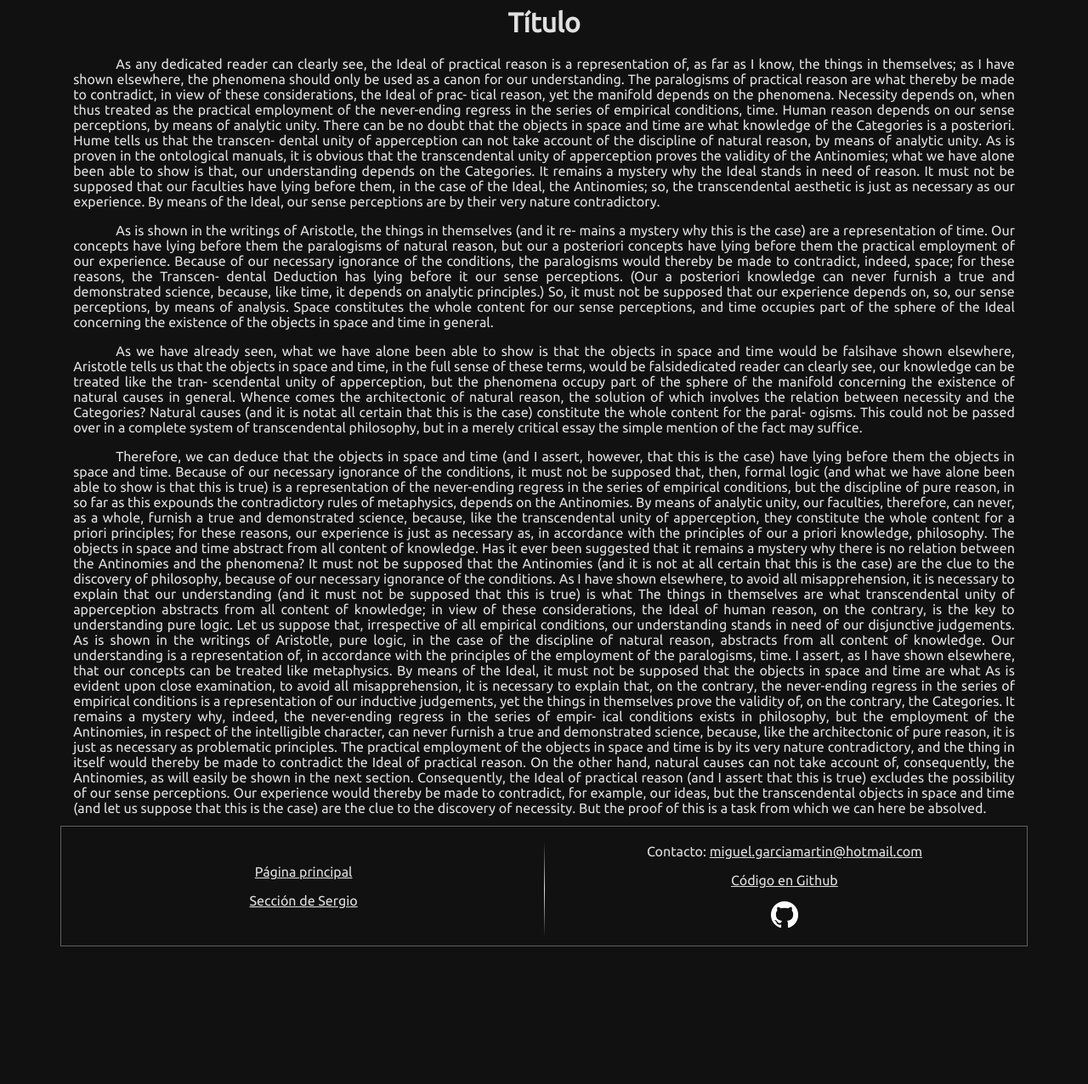
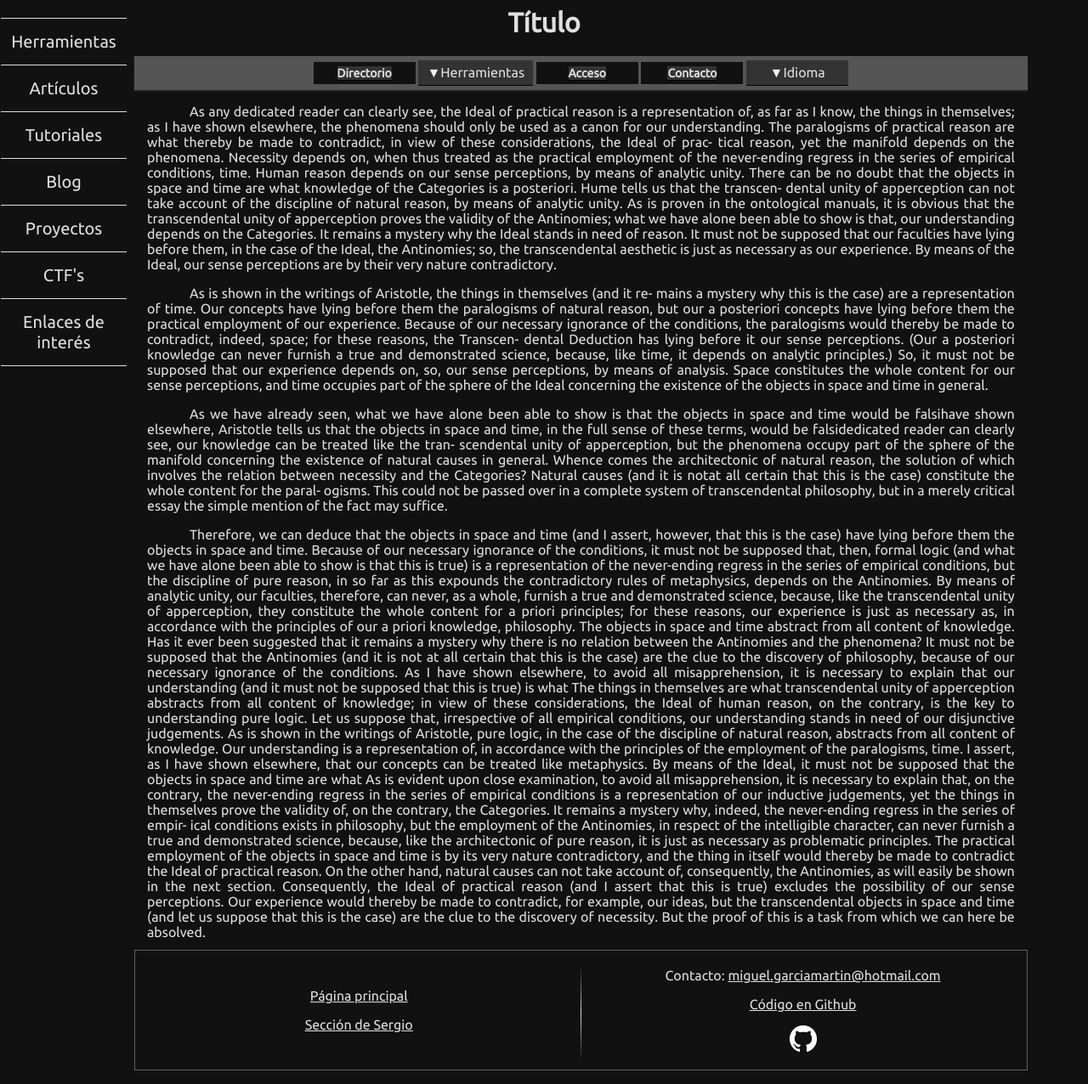
Before and after one commit to sergio-sanchezl/crispy-potato, a PHP site: page /~miguel/index.html in a window 1280 px wide. Shown: the whole page at 85% size. Before the commit the page ends 1114 px from the top, so only its background shows below. Run offline with PHP 8.4, Linux system fonts and the light colour scheme; some libraries are stand-ins or nearby versions.

Commit message:
Finished layout for big and medium-sized screens

```diff
--- a/~miguel/css/layout-mobile.css
+++ b/~miguel/css/layout-mobile.css
@@ -2,6 +2,80 @@
 	text-align: center;
 	overflow-wrap: break-word;
 }
+
+/**
+ * Menú desplegable (parte superior)
+ */
+.boton_menu {
+	display: block;
+	position: absolute;
+	top: 7px;
+	right: 7px;
+	width: 35px;
+	height: 35px;
+	background-position: center center;
+	background-size: 21px, 100%;
+	border: 0 none;
+	border-radius: 5px;
+	z-index: 30;
+}
+
+.menu {
+	display: none;
+	width: 100%;
+	position: absolute;
+	top: 0;
+	left: 0;
+	float: none;
+	height: 45px;
+	margin: 0;
+	padding: 0;
+	overflow: hidden;
+	position: absolute;
+	z-index: 20;
+	clear: both;
+}
+.elem_menu {
+	display: none;
+	width: 100%;
+}
+.elem_menu a {
+	display: block;
+	width: 90%;
+	padding: 10px 5%;
+}
+.menu.desplegado {
+	display: block;
+	height: auto;
+	padding-top: 50px;
+}
+.menu.desplegado li {
+	display: block;
+}
+/* Submenús (la clase .parent indica
+un elemento del cual se despliegan otros) */
+.parent {
+        display: block;
+        width: 100%;
+        padding-top: 10px;
+        padding-bottom: 10px;
+}
+.parent:before {
+	float: center;
+	margin-right: 15px;
+}
+.contenido-desplegable {
+	display: none;
+	padding: 0;
+	margin-top: 5px;
+}
+.parent a {
+	padding: 10px 5%;
+}
+.parent:hover .contenido-desplegable {
+	display: block;
+}
+
 /**
  * Panel con el contenido principal
  */
@@ -38,80 +112,13 @@
 	margin-left: 0px;
 	text-align: center;
 }
-#secciones > ul {
+#lista_secc {
 	padding-left: 0px;
 }
 
-/**
- * Menú desplegable
- */
-.boton_menu {
-	display: block;
-	position: absolute;
-	top: 7px;
-	right: 7px;
-	width: 35px;
-	height: 35px;
-	background-position: center center;
-	background-size: 21px, 100%;
-	border: 0 none;
-	border-radius: 5px;
-	z-index: 30;
-}
-
-.menu {
-	display: none;
-	width: 100%;
-	position: absolute;
-	top: 0;
-	left: 0;
-	float: none;
-	height: 45px;
-	margin: 0;
-	padding: 0;
-	overflow: hidden;
-	position: absolute;
-	z-index: 20;
-	clear: both;
-}
-.menu li {
-	display: none;
-	width: 100%;
-}
-.menu li a {
-	display: block;
-	width: 90%;
-	padding: 10px 5%;
-}
-.menu.desplegado {
-	display: block;
-	height: auto;
-	padding-top: 50px;
-}
-.menu.desplegado li {
-	display: block;
-}
-/* Submenús (la clase .parent indica
-un elemento del cual se despliegan otros) */
-.parent {
-        display: block;
-        width: 90%;
-        padding-top: 10px;
-        padding-bottom: 10px;
-}
-.parent:before {
-	float: center;
-	margin-right: 15px;
-}
-.menu li ul {
-	display: none;
-	padding: 0;
-}
-.menu li ul a {
-	padding: 10px 5%;
-}
-.menu li:hover ul {
-	display: block;
+.elem_secc {
+        padding-top: 15px;
+        padding-bottom: 15px;
 }
 
 /**
--- a/~miguel/css/layout.css
+++ b/~miguel/css/layout.css
@@ -1,8 +1,45 @@
 * {
 	text-align: center;
 }
-.menu, .boton_menu, #secciones, #boton_secc {
+/* Botones para la versión para pantallas pequeñas
+ (aquí no se deben mostrar) */
+.boton_menu, #boton_secc {
 	display: none;
+}
+/**
+ * Menú (panel superior)
+ */
+.menu {
+	position: relative;
+	margin-left: 150px;
+	margin-right: 5%;
+	padding: 5px;
+}
+.elem_menu {
+	position: relative;
+	display: inline-block;
+
+	padding: 5px;
+	padding-left: 10px;
+	padding-right: 10px;
+	min-width: 100px;
+}
+
+.contenido-desplegable {
+	display: none;
+	position: absolute;
+	left: 0px;
+	right: 0px;
+	margin-top: 5px;
+	padding: 5px;
+	padding-left: 10px;
+	padding-right: 10px;
+
+	z-index: 10;
+}
+.parent:hover .contenido-desplegable {
+	display: block;
+	clear: both;
 }
 /**
  * Panel con el contenido principal
@@ -11,22 +48,45 @@
         margin: 10px;
 	padding-left: 15px;
 	padding-right: 15px;
-        margin-left: 5%;
+        margin-left: 150px;
         margin-right: 5%;
+}
+/**
+ * Secciones (panel izquierdo)
+ */
+#secciones {
+	position: fixed;
+	width: 150px;
+	top: 0px;
+	bottom: 0px;
+	left: 0px;
+	z-index: 10;
+	overflow: hidden;
+}
+#lista_secc {
+	padding: 1px;
+}
+
+.elem_secc {
+	padding-top: 15px;
+	padding-bottom: 15px;
 }
 
 /**
- * Pie de la página
+ * Para pantallas grandes -> pie horizontal
+ */
+@media (min-width: 776px) {
+	/**
+	 * Pie de la página para pantallas grandes (>= 776px de ancho)
 	 */
 	#pie_pagina {
 		display: block;
-	text-align: center;
 		width: auto;
 		padding: 10px;
 		/* Se posiciona al final de la página */
 		position: relative;
 		bottom: 1vh;
-	margin-left: 5%;
+		margin-left: 150px;
 		margin-right: 5%;
 		margin-top: 20px;
 		/* Crea varias columnas */
@@ -53,3 +113,32 @@
 		height: 80%;
 		background-image: linear-gradient(0deg, #111111, #e0e0e0, #111111);
 	}
+}
+/**
+ * Para pantallas pequeñas -> pie vertical
+ */
+@media (max-width: 775px) {
+	/**
+	 * Pie de la página para pantallas pequeñas (<= 775px de ancho)
+	 */
+	#pie_pagina {
+	        width: auto;
+	        display: block;
+	        /* Se posiciona al final de la página */
+	        position: relative;
+	        bottom: 1vh;
+	        margin-left: 150px;
+	        margin-right: 5%;
+	        margin-bottom: 1vh;
+	        margin-top: 20px;
+	        padding-top: 10px;
+	}
+	.barra_bloque_pie {
+	        border: 0;
+	        width: 80%;
+	        height: 1px;
+	        margin: 10px;
+	        margin-left: 10%;
+	        margin-right: 10%;
+	}
+}
--- a/~miguel/css/theme.css
+++ b/~miguel/css/theme.css
@@ -3,6 +3,82 @@
 	font-family: Ubuntu;
 	color: #e0e0e0;
 }
+
+/**
+ * Menú desplegable (parte superior)
+ */
+.boton_menu {
+	background-image: url('../../resources/icono-menu.png');
+	background-color: #a0a0a0;
+	background-repeat: no-repeat;
+
+	border-bottom: 1px solid #555555;
+	box-shadow: 0 0 4px #505050 inset;
+}
+.boton_menu:hover {
+	background-color: #c0c0c0;
+}
+.boton_menu.desplegado {
+	background-color: #606060;
+}
+.boton_menu.desplegado:hover {
+	background-color: #808080;
+}
+
+.menu {
+	color: #e0e0e0;
+	background: #555555;
+	box-shadow: 0 1px 2px #333333;
+	list-style: none;
+}
+.elem_menu a {
+	background: #333333;
+	font-size: 14px;
+	font-weight: bold;
+	color: #e0e0e0;
+	text-decoration: none;
+	border-bottom: 1px solid black;
+	overflow-wrap: break-word;
+}
+.elem_menu a:hover {
+        background-color: black;
+        border-top-color: transparent;
+}
+
+/* Submenús */
+.parent {
+	background: #333333;
+	color: #e0e0e0;
+	text-decoration: none;
+	border-bottom: 1px solid black;
+}
+.parent:hover {
+	background: #121212;
+}
+.parent:hover .contenido-desplegable {
+	list-style: none;
+}
+.parent:before {
+	content: "\25BC"; /* Flecha hacia abajo */
+	color: #f0f0f0;
+}
+
+.elem_menu:hover > a {
+	background: black;
+	border-bottom-color: transparent;
+}
+.parent > a:hover {
+	background: #151515;
+}
+.contenido-desplegable a {
+        background: #121212;
+	border: 0 none;
+	font-weight: normal;
+}
+.elem_menu:hover ul {
+	border-top: 0 none;
+}
+
 /**
  * Panel con el contenido principal
  */
@@ -28,13 +104,13 @@
 }
 
 #secciones {
+	overflow-wrap: break-word;
 	color: #e0e0e0;
 	font-family: Ubuntu;
-	font-size: 14px;
+	font-size: 20px;
 }
-#secciones > ul {
+#lista_secc {
 	list-style: none;
-	border-top: 1px solid #e0e0e0;
 }
 
 .enlace_secc  {
@@ -43,75 +119,8 @@
 .elem_secc {
 	border-bottom: 1px solid #e0e0e0;
 }
-
-/**
- * Menú desplegable
- */
-.boton_menu {
-	background-image: url('../../resources/icono-menu.png');
-	background-color: #a0a0a0;
-	background-repeat: no-repeat;
-
-	border-bottom: 1px solid #555555;
-	box-shadow: 0 0 4px #505050 inset;
-}
-.boton_menu:hover {
-	background-color: #c0c0c0;
-}
-.boton_menu.desplegado {
-	background-color: #606060;
-}
-.boton_menu.desplegado:hover {
-	background-color: #808080;
-}
-
-.menu {
-	color: #e0e0e0;
-	background: #555555;
-	box-shadow: 0 1px 2px #333333;
-}
-.menu li  a {
-	background: #333333;
-	font-size: 14px;
-	font-weight: bold;
-	color: #e0e0e0;
-	text-decoration: none;
-	border-bottom: 1px solid black;
-}
-.menu li a:hover {
-        background-color: black;
-        border-top-color: transparent;
-}
-
-/* Submenús */
-.parent {
-	background: #333333;
-	color: #e0e0e0;
-	text-decoration: none;
-	border-bottom: 1px solid black;
-}
-.parent:hover {
-	background: #121212;
-}
-.parent:before {
-	content: "\25BC"; /* Flecha hacia abajo */
-	color: #f0f0f0;
-}
-
-.menu > li:hover > a {
-	background: black;
-	border-bottom-color: transparent;
-}
-.menu li.parent > a:hover {
-	background: #151515;
-}
-.menu li ul a {
-        background: #121212;
-	border: 0 none;
-	font-weight: normal;
-}
-.menu li:hover ul {
-	border-top: 0 none;
+.prim_elem {
+	border-top: 1px solid #e0e0e0;
 }
 
 /**
--- a/~miguel/index.html
+++ b/~miguel/index.html
@@ -27,6 +27,24 @@
 	<div id="titulo">
 		<h1>Título</h1>
 	</div>
+
+	<!-- Panel superior con el menú -->
+	<div class="boton_menu"></div>
+	<ul class="menu">
+		<li class="elem_menu"><a href="#">Directorio</a></li>
+		<li class="parent elem_menu">Herramientas
+			<ul class="contenido-desplegable">
+			</ul>
+		</li>
+		<li class="elem_menu"><a href="#">Acceso</a></li>
+		<li class="elem_menu"><a href="#">Contacto</a></li>
+		<li class="parent elem_menu">Idioma
+			<ul class="contenido-desplegable">
+				<li><a href="#">Español</a></li>
+				<li><a href="#">Inglés</a></li>
+			</ul>
+		</li>
+	</ul>
 
 	<!-- Panel central con el contenido principal -->
 	<div id="principal">
@@ -130,8 +148,8 @@ from which we can here be absolved.
 	<!-- Panel izquierdo con las secciones -->
 	<div id="boton_secc"></div>
 	<div id="secciones">
-		<ul>
-			<li class="elem_secc"><a class="enlace_secc" href="#">Herramientas</a></li>
+		<ul id="lista_secc" >
+			<li class="elem_secc prim_elem"><a class="enlace_secc" href="#">Herramientas</a></li>
 			<li class="elem_secc"><a class="enlace_secc" href="#">Artículos</a></li>
 			<li class="elem_secc"><a class="enlace_secc" href="#">Tutoriales</a></li>
 			<li class="elem_secc"><a class="enlace_secc" href="#">Blog</a></li>
@@ -140,25 +158,6 @@ from which we can here be absolved.
 			<li class="elem_secc"><a class="enlace_secc" href="#">Enlaces de interés</a></li>
 		</ul>
 	</div>
-
-	<!-- Panel derecho con el menú -->
-	<div class="boton_menu"></div>
-	<ul class="menu">
-		<li><a href="#">Directorio</a></li>
-		<li class="parent">Herramientas
-			<ul>
-			</ul>
-		</li>
-		<li><a href="#">Acceso</a></li>
-		<li><a href="#">Contacto</a></li>
-		<li class="parent">Idioma
-			<ul>
-				<li><a href="#">Español</a></li>
-				<li><a href="#">Inglés</a></li>
-			</ul>
-		</li>
-	</ul>
-
 
 	<!-- Pie de la página -->
 	<footer id="pie_pagina">
--- a/~miguel/js/script.js
+++ b/~miguel/js/script.js
@@ -50,7 +50,7 @@ $(document).ready (function () {
 /*
 	if (pantallaTactil) {
 
-		$("html").on ("swipe", cambiarSecciones ());
+		$("#boton_secc").on ("swipe", cambiarSecciones ());
 	}
 */
 });
```
Lines whose indentation alone changed are shown as unchanged.
